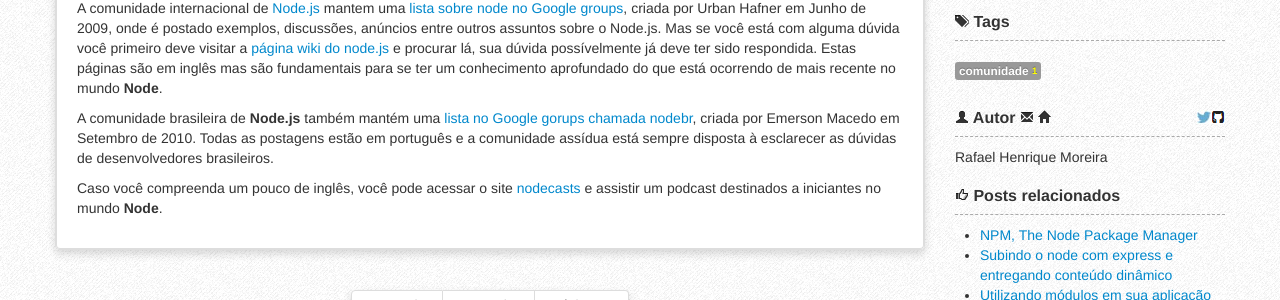
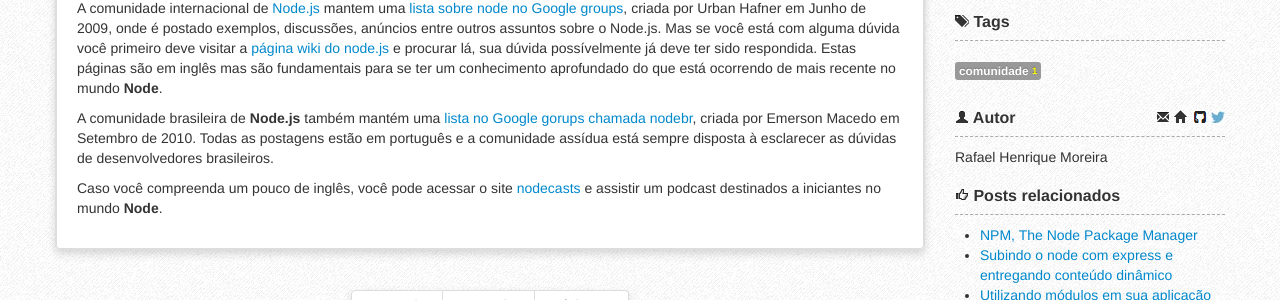
Before and after one commit to nodebr/NodeBR.com, a Jekyll site: the page built from _posts/2013-1-10-comunidades-de-node-js.md, in a window 1280 px wide. Shown: the part 347-647 px from the top of the page. Built offline with Jekyll 4.4.1, drawn with Linux system fonts in a browser that asks for light colours; comment, search, counter and statistics services are not loaded.

Commit message:
Mudando o layout dos icones do autor

```diff
--- a/css/style.css
+++ b/css/style.css
@@ -97,7 +97,7 @@
           box-shadow: 0 4px 8px rgba(0,0,0,.15);
 }
 
-.author-icons a img {
+.author-icons {
   float: right;
 }
 .author-icons a img {
```
